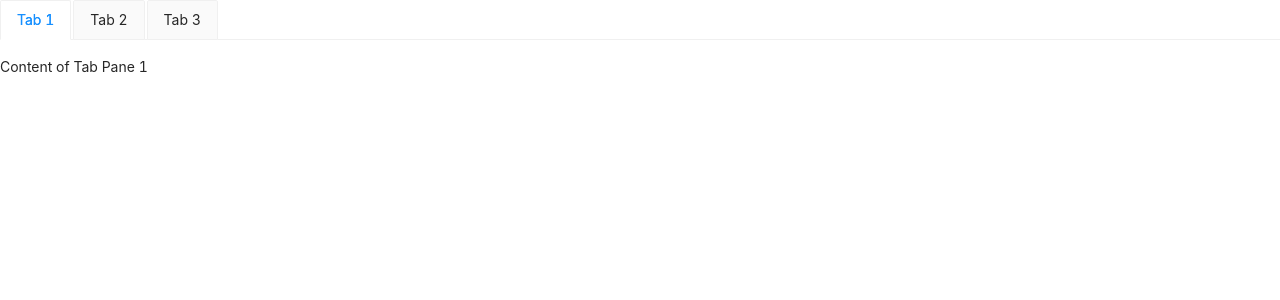
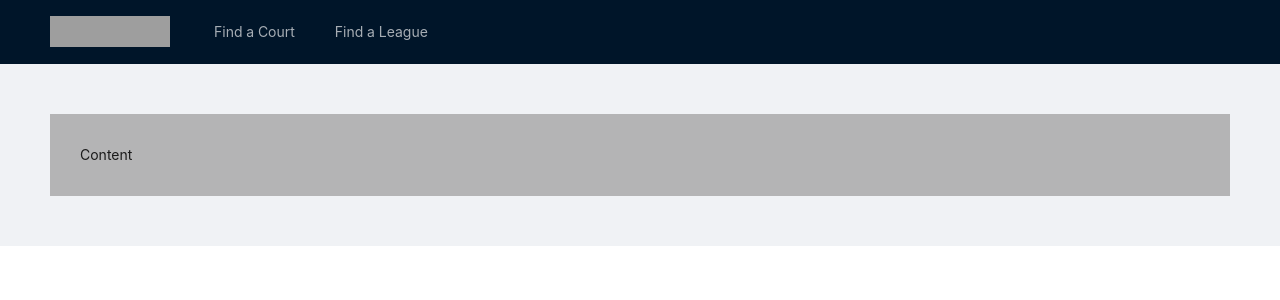
Before and after one commit to martymcfly1985/BanceApp, a React (Create React App) app in the folder react-ui/: page / in a window 1280 px wide. Shown: the top 300 px of the page. Built offline with nearby package versions, Linux system fonts and the light colour scheme; grey boxes are pictures that could not be loaded.

Commit message:
Playing around a bit with react layout

```diff
--- a/react-ui/src/App.css
+++ b/react-ui/src/App.css
@@ -1,58 +1,21 @@
 @import '~antd/dist/antd.css';
 
-.App {
-  text-align: center;
-}
-
-.App-logo {
-  height: 40vmin;
-  pointer-events: none;
-}
-
-@media (prefers-reduced-motion: no-preference) {
-  .App-logo {
-    animation: App-logo-spin infinite 20s linear;
-  }
-}
-
-.App-header {
-  background-color: #282c34;
-  min-height: 100vh;
-  display: flex;
-  flex-direction: column;
-  align-items: center;
-  justify-content: center;
-  font-size: calc(10px + 2vmin);
-  color: white;
-}
-
-.App-link {
-  color: #61dafb;
-}
-
-@keyframes App-logo-spin {
-  from {
-    transform: rotate(0deg);
-  }
-  to {
-    transform: rotate(360deg);
-  }
-}
 
 
 .site-layout-content {
-  min-height: 280px;
-  padding: 24px;
-  background: #fff;
+  min-height: fit-content;
+  padding: 30px;
+  background: rgba(116, 114, 114, 0.486);
 }
-#components-layout-demo-top .logo {
+.logo {
   float: left;
   width: 120px;
   height: 31px;
   margin: 16px 24px 16px 0;
-  background: rgba(255, 255, 255, 0.3);
+  background: rgba(120, 204, 11, 0.3);
+  background-image: url(C:\Users\Public\Pictures\tennisballs.jpg);
 }
-.ant-row-rtl #components-layout-demo-top .logo {
-  float: right;
-  margin: 16px 0 16px 24px;
+
+ant.layout.header .header {
+  height: 200px;
 }
--- a/react-ui/src/App.tsx
+++ b/react-ui/src/App.tsx
@@ -8,20 +8,21 @@ const { TabPane } = Tabs;
 
 function App() {
   return (
+      <Layout className='header'>
+          <Header>
+            <div className="logo"/>
+            <Menu theme="dark" mode="horizontal">
+              <Menu.Item key={1}>Find a Court</Menu.Item>
+              <Menu.Item key={2}>Find a League</Menu.Item>
+            </Menu>
+          </Header>
 
-    <Tabs type="card">
-      <TabPane tab="Tab 1" key="1">
-        Content of Tab Pane 1
-      </TabPane>
-      <TabPane tab="Tab 2" key="2">
-        Content of Tab Pane 2
-      </TabPane>
-      <TabPane tab="Tab 3" key="3">
-        Content of Tab Pane 3
-      </TabPane>
-    </Tabs>
-  );
+          <Content style={{ padding: '50px' }}>
+             <div className="site-layout-content">Content</div>
 
+          </Content>
+      </Layout>
+      );
 }
 
 export default App;
```
